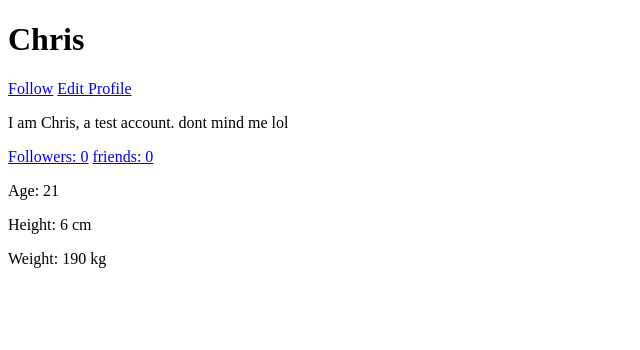
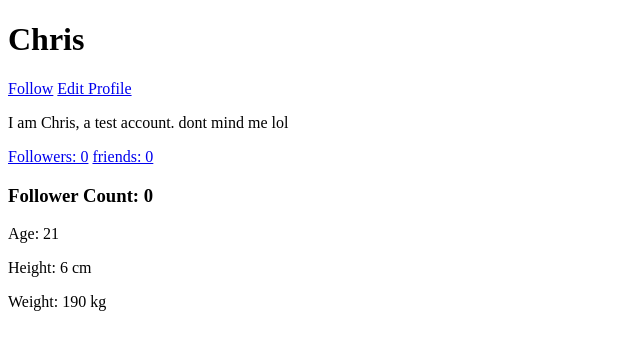
Before and after one commit to BigDaddy57/GetFit, a Django app: page /user/11/ in a window 1280 px wide. Shown: the part 47-397 px from the top of the page, without its empty margins (0-640 px from the left). Run offline with Django 4.2, Linux system fonts and the light colour scheme; a user stored in the database is signed in; data comes from the database, SQL or seed files in the repository; both versions use the stored data as it was after the commit.

Commit message:
views.py

```diff
--- a/GetFit/templates/pages/user_profile.html
+++ b/GetFit/templates/pages/user_profile.html
@@ -22,7 +22,8 @@
     <p>{{ profile.bio }}</p>
     <a href="{% url 'followers' user.id %}"> Followers: {{ profile.followers.count }}</a>
     <a href="{% url 'friends' user.id %}">friends: {{ profile.friends.count }}</a>
-{% endif %}
+    <h3>Follower Count: {{ profile.followers.count }}</h3>
+  {% endif %}
   {% if profile.age %}
     <p>Age: {{ profile.age }}</p>
   {% endif %}
--- a/GetFit/views.py
+++ b/GetFit/views.py
@@ -17,7 +17,7 @@ from django.contrib.messages.views import SuccessMessageMixin
 from .forms import UserProfileForm
 from django.http import HttpResponse
 from django.contrib.postgres.search import SearchQuery, SearchRank, SearchVector
-
+from django.db.models import Count
 
 
 @login_required
@@ -49,12 +49,6 @@ class RegisterView(SuccessMessageMixin, CreateView):
 def logout_view(request):
     logout(request)
     return redirect('/')
-
-@login_required
-def user_profile(request, user_id):
-    user = get_object_or_404(User, id=user_id)
-    profile = get_object_or_404(UserProfile, user=user)
-    return render(request, 'pages/user_profile.html', {'user': user, 'profile': profile})
 
 @login_required
 def edit_profile(request, user_id):
@@ -99,6 +93,16 @@ def follow_view(request, user_id):
     return redirect('pages/user_profile', user_id=user_id)
 
 @login_required
+def user_profile(request, user_id):
+    user = get_object_or_404(User, id=user_id)
+    profile = get_object_or_404(UserProfile, user=user)
+
+    # Get the follower count
+    follower_count = profile.followers.count()
+
+    return render(request, 'pages/user_profile.html', {'user': user, 'profile': profile, 'follower_count': follower_count})
+
+@login_required
 def unfollow_view(request, user_id):
     """Unfollow a user"""
     user_profile = get_object_or_404(UserProfile, user_id=user_id)
```
Also changed, not shown: db.sqlite3.
